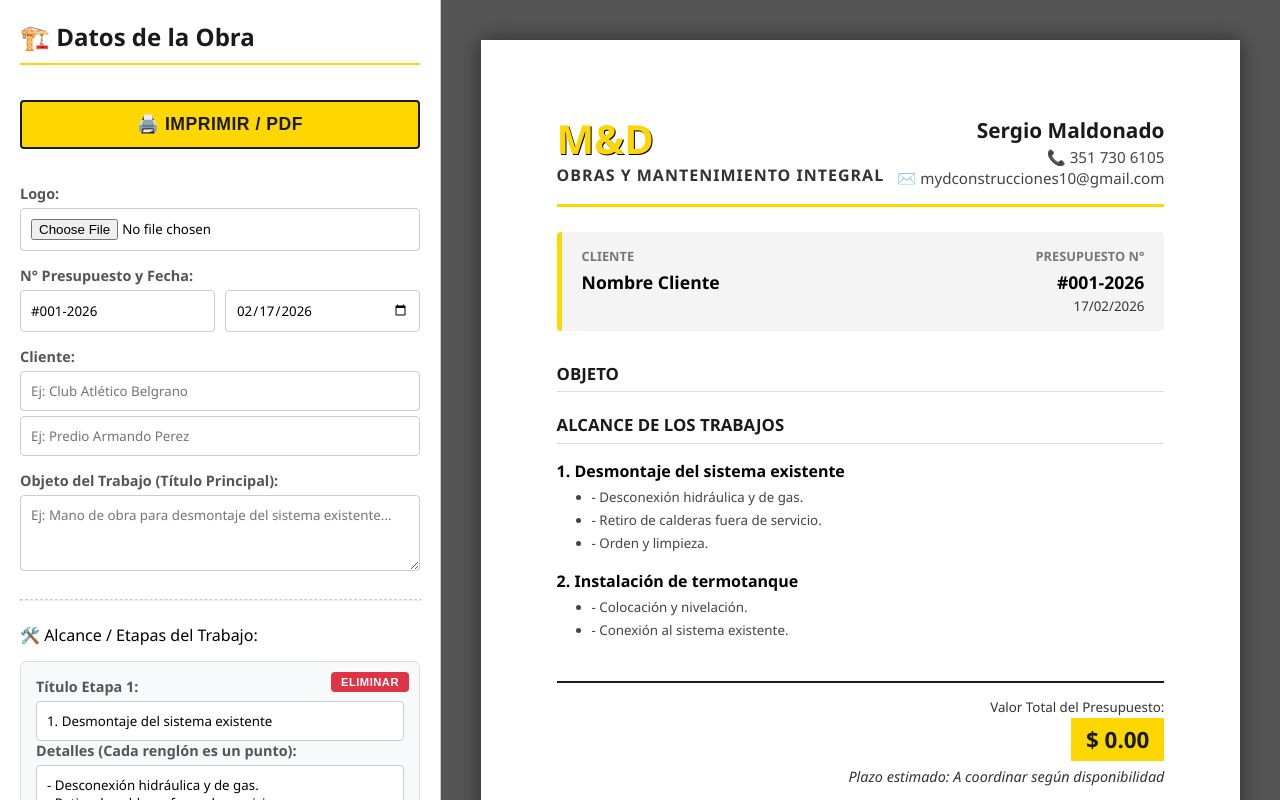
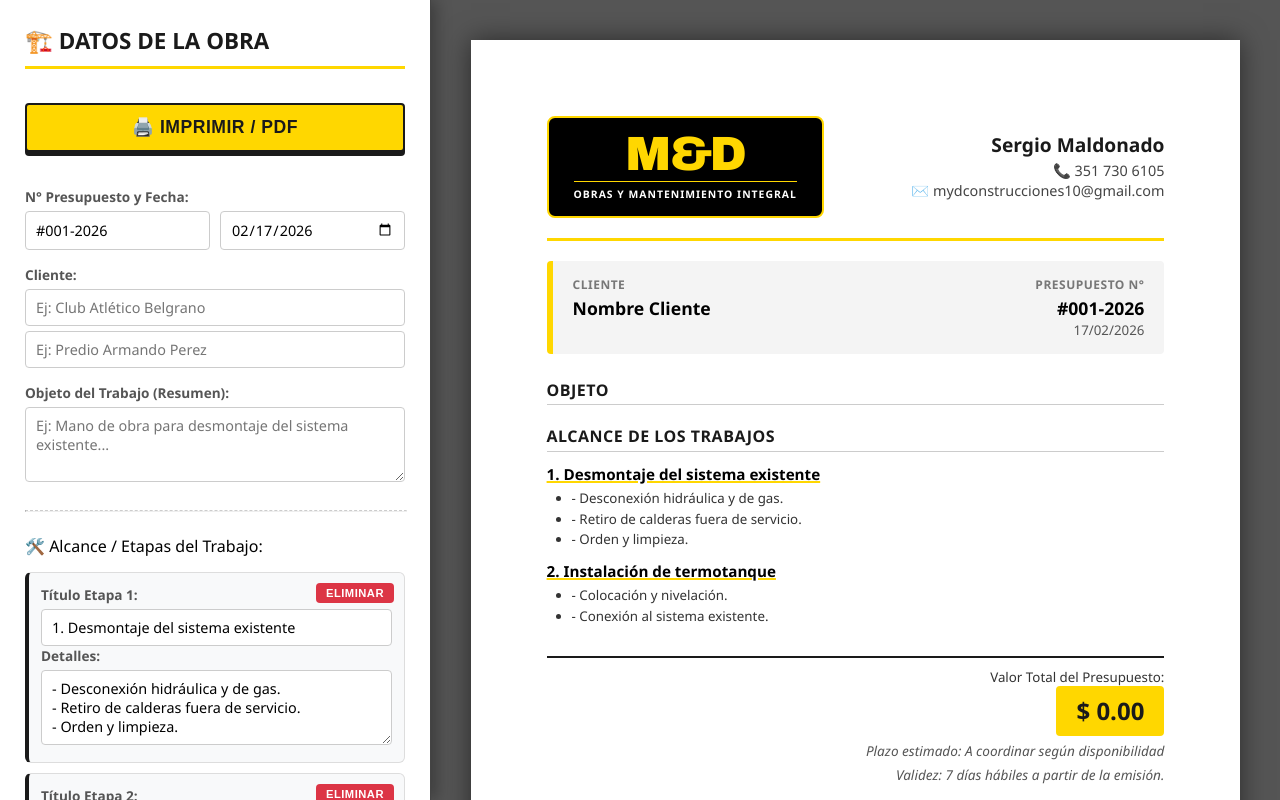
Before and after one commit to xavi-di16/Presupuestos-MYD, a plain HTML site: page index.html in a window 1280 px wide. Drawn offline with Linux system fonts and the light colour scheme.

Commit message:
Refactor index.html for improved layout and design
Updated styles and structure for better layout and usability.

```diff
--- a/index.html
+++ b/index.html
@@ -1,3 +1,4 @@
+
 <!DOCTYPE html>
 <html lang="es">
 <head>
@@ -8,7 +9,7 @@
         :root {
             --primary: #FFD700; /* Amarillo M&D */
             --dark: #1a1a1a;
-            --gray: #f8f9fa;
+            --gray: #f0f0f0;
             --text-color: #333;
         }
 
@@ -16,7 +17,7 @@
             font-family: 'Segoe UI', Tahoma, Geneva, Verdana, sans-serif;
             margin: 0;
             padding: 0;
-            background-color: #e9e9e9;
+            background-color: var(--dark); /* Fondo oscuro para resaltar la hoja */
             display: flex;
             height: 100vh;
             overflow: hidden;
@@ -24,38 +25,48 @@
 
         /* --- EDITOR (IZQUIERDA) --- */
         .editor-panel {
-            width: 400px;
+            width: 380px;
             background: #fff;
-            padding: 20px;
-            border-right: 1px solid #ccc;
+            padding: 25px;
+            border-right: 1px solid #444;
             overflow-y: auto;
-            box-shadow: 2px 0 10px rgba(0,0,0,0.1);
+            box-shadow: 5px 0 15px rgba(0,0,0,0.3);
             display: flex;
             flex-direction: column;
             gap: 15px;
             flex-shrink: 0;
+            z-index: 10;
         }
 
-        .editor-panel h2 { margin-top: 0; color: var(--dark); font-size: 1.5rem; border-bottom: 2px solid var(--primary); padding-bottom: 10px; }
+        .editor-panel h2 {
+            margin-top: 0;
+            color: var(--dark);
+            font-size: 1.4rem;
+            border-bottom: 3px solid var(--primary);
+            padding-bottom: 10px;
+            text-transform: uppercase;
+        }
 
-        .form-group label { display: block; font-weight: bold; margin-bottom: 5px; font-size: 0.9rem; color: #555; }
-        .form-group input, .form-group textarea, .form-group select {
+        .form-group label { display: block; font-weight: bold; margin-bottom: 5px; font-size: 0.85rem; color: #555; }
+        .form-group input, .form-group textarea {
             width: 100%;
-            padding: 10px;
+            padding: 8px 10px;
             border: 1px solid #ccc;
             border-radius: 4px;
             box-sizing: border-box;
             font-family: inherit;
+            font-size: 0.9rem;
         }
-        .form-group textarea { resize: vertical; }
+        .form-group textarea { resize: vertical; min-height: 60px; }
 
         .section-card {
             background: #f8f9fa;
             border: 1px solid #ddd;
-            padding: 15px;
+            padding: 12px;
             border-radius: 6px;
             margin-bottom: 10px;
             position: relative;
+            border-left: 4px solid var(--dark);
         }
 
         .btn {
@@ -71,7 +82,7 @@
             text-transform: uppercase;
             letter-spacing: 0.5px;
         }
-        .btn:hover { opacity: 0.9; }
+        .btn:hover { opacity: 0.9; transform: translateY(-1px); }
         .btn-add { background-color: #28a745; color: white; margin-top: 5px;}
         .btn-remove {
             background-color: #dc3545; color: white;
@@ -79,135 +90,231 @@
             font-size: 0.7rem;
             position: absolute; right: 10px; top: 10px;
         }
-        .btn-print { background-color: var(--primary); color: var(--dark); font-size: 1.1rem; border: 2px solid var(--dark); margin-bottom: 20px;}
+        .btn-print {
+            background-color: var(--primary);
+            color: var(--dark);
+            font-size: 1.1rem;
+            border: 2px solid var(--dark);
+            margin-bottom: 20px;
+            box-shadow: 0 4px 0 var(--dark);
+        }
+        .btn-print:active { box-shadow: 0 2px 0 var(--dark); transform: translateY(2px); }
 
         /* --- PREVIEW (DERECHA) --- */
         .preview-container {
             flex-grow: 1;
             padding: 40px;
             overflow-y: auto;
-            background: #555;
+            background-color: #555; /* Fondo gris oscuro alrededor de la hoja */
             display: flex;
             justify-content: center;
+            align-items: flex-start; /* Alineado arriba para que crezca hacia abajo */
         }
 
         .a4-page {
             width: 210mm;
             min-height: 297mm;
+            height: auto;
             background: white;
             padding: 20mm 20mm;
-            box-shadow: 0 0 20px rgba(0,0,0,0.5);
+            box-shadow: 0 0 25px rgba(0,0,0,0.5);
             position: relative;
             box-sizing: border-box;
             color: var(--text-color);
+            margin-bottom: 40px;
         }
 
         /* --- DISEÑO DEL DOCUMENTO --- */
         header {
-            display: flex;
-            justify-content: space-between;
-            align-items: center; /* Alineado al centro verticalmente */
-            margin-bottom: 10px;
+            display: grid;
+            grid-template-columns: auto 1fr;
+            gap: 20px;
+            align-items: center;
+            margin-bottom: 20px;
         }
 
-        .header-left img {
-            max-width: 160px;
-            max-height: 100px;
-            object-fit: contain; /* Asegura que el logo se vea bien */
+        .header-left {
+            /* Contenedor del logo fijo */
+            display: flex;
+            flex-direction: column;
+            justify-content: center;
+        }
+
+        /* ESTILO LOGO NEGRO Y DORADO INTEGRADO */
+        .logo-badge {
+            background-color: #000;
+            padding: 15px 25px;
+            border-radius: 8px;
+            display: inline-block;
+            text-align: center;
+            border: 2px solid var(--primary);
+            /* Forzar impresión de fondo negro */
+            -webkit-print-color-adjust: exact !important;
+            print-color-adjust: exact !important;
+        }
+
+        .logo-main {
+            font-family: 'Arial Black', sans-serif;
+            font-size: 3rem;
+            line-height: 0.9;
+            font-weight: 900;
+            color: var(--primary); /* Dorado */
+            letter-spacing: -2px;
+            margin-bottom: 5px;
+            -webkit-print-color-adjust: exact !important;
+            print-color-adjust: exact !important;
+        }
+
+        .logo-sub {
+            font-family: 'Segoe UI', sans-serif;
+            font-size: 0.65rem;
+            font-weight: bold;
+            letter-spacing: 1px;
+            color: #fff; /* Blanco */
+            text-transform: uppercase;
+            border-top: 1px solid var(--primary);
+            padding-top: 5px;
+            display: block;
+            -webkit-print-color-adjust: exact !important;
+            print-color-adjust: exact !important;
         }
 
         .header-right {
             text-align: right;
-            font-size: 0.95rem;
+            font-size: 0.9rem;
             line-height: 1.4;
             color: #444;
         }
-        .header-right strong { font-size: 1.3rem; color: var(--dark); display: block; margin-bottom: 2px; }
+        .header-right strong { font-size: 1.2rem; color: var(--dark); display: block; margin-bottom: 2px; }
         .header-right .contact-item { display: flex; align-items: center; justify-content: flex-end; gap: 5px; }
 
         .separator-line {
             height: 3px;
             background-color: var(--primary);
             width: 100%;
-            margin: 15px 0 25px 0;
+            margin: 10px 0 20px 0;
+            -webkit-print-color-adjust: exact !important; print-color-adjust: exact !important;
         }
 
+        /* Grid en lugar de Flex para evitar errores de impresión */
         .client-info-box {
             background-color: #f4f4f4;
             padding: 15px 20px;
             border-radius: 4px;
-            border-left: 5px solid var(--primary);
-            display: flex;
-            justify-content: space-between;
-            margin-bottom: 30px;
+            border-left: 6px solid var(--primary);
+            display: grid;
+            grid-template-columns: 2fr 1fr; /* 2 partes cliente, 1 parte fecha */
+            gap: 20px;
+            margin-bottom: 25px;
+            align-items: start;
+            -webkit-print-color-adjust: exact !important; print-color-adjust: exact !important;
         }
-        .client-info-box h3 { margin: 0 0 5px 0; font-size: 0.8rem; text-transform: uppercase; color: #777; }
-        .client-info-box p { margin: 0; font-size: 1.1rem; font-weight: 600; color: #000; }
+        .client-info-col h3 { margin: 0 0 5px 0; font-size: 0.75rem; text-transform: uppercase; color: #777; letter-spacing: 0.5px; }
+        .client-info-col p { margin: 0; font-size: 1.1rem; font-weight: 700; color: #000; line-height: 1.2; }
+        .client-info-col small { color: #555; display: block; margin-top: 2px; }
 
         .doc-body {
-            line-height: 1.5;
+            line-height: 1.4;
             font-size: 10pt;
         }
 
-        .doc-section { margin-bottom: 20px; }
+        .doc-section {
+            margin-bottom: 20px;
+            break-inside: avoid;
+            page-break-inside: avoid;
+        }
 
         .section-title {
-            font-weight: bold;
+            font-weight: 800;
             text-transform: uppercase;
             color: var(--dark);
-            border-bottom: 1px solid #ddd;
-            padding-bottom: 5px;
-            margin-bottom: 10px;
-            font-size: 1.05rem;
+            border-bottom: 1px solid #ccc;
+            padding-bottom: 3px;
+            margin-bottom: 8px;
+            font-size: 1rem;
+            letter-spacing: 0.5px;
         }
 
+        #outObject { margin-bottom: 15px; }
+
         .work-item-title {
-            font-weight: bold;
-            font-size: 1rem;
-            margin-top: 15px;
+            font-weight: 700;
+            font-size: 0.95rem;
+            margin-top: 12px;
             color: #000;
+            text-decoration: underline;
+            text-decoration-color: var(--primary);
+            text-decoration-thickness: 2px;
         }
 
-        .work-item-content {
-            margin-top: 5px;
-            padding-left: 15px;
-            color: #444;
-        }
-        .work-item-content ul { margin: 0; padding-left: 15px; }
-        .work-item-content li { margin-bottom: 3px; }
+        .work-item-content { margin-top: 4px; padding-left: 5px; color: #333; }
+        .work-item-content ul { margin: 0; padding-left: 20px; }
+        .work-item-content li { margin-bottom: 2px; }
 
         .price-section {
-            margin-top: 40px;
+            margin-top: 30px;
             text-align: right;
             border-top: 2px solid var(--dark);
-            padding-top: 15px;
+            padding-top: 10px;
+            break-inside: avoid;
+            page-break-inside: avoid;
         }
-        .price-text { font-size: 1.4rem; font-weight: bold; color: var(--dark); background: var(--primary); padding: 5px 15px; display: inline-block; }
-        .price-note { font-size: 0.9rem; margin-top: 5px; font-style: italic; }
+        .price-text {
+            font-size: 1.5rem;
+            font-weight: 800;
+            color: var(--dark);
+            background: var(--primary);
+            padding: 8px 20px;
+            display: inline-block;
+            border-radius: 4px;
+            -webkit-print-color-adjust: exact !important; print-color-adjust: exact !important;
+        }
+        .price-note { font-size: 0.85rem; margin-top: 5px; font-style: italic; color: #555; }
 
         .footer {
-            margin-top: 50px;
-            font-size: 0.85rem;
+            margin-top: 40px;
+            font-size: 0.8rem;
             color: #666;
-            border-top: 1px solid #eee;
+            border-top: 1px solid #ddd;
             padding-top: 15px;
-            display: flex;
-            justify-content: space-between;
+            display: grid;
+            grid-template-columns: 1fr auto;
+            gap: 30px;
+            break-inside: avoid;
+            page-break-inside: avoid;
         }
+        .footer-payment { white-space: pre-line; line-height: 1.4; }
+        .footer-sign { text-align: right; display: flex; flex-direction: column; justify-content: flex-end; }
 
-        /* --- IMPRESIÓN --- */
+        /* --- ESTILOS DE IMPRESIÓN CORREGIDOS --- */
         @media print {
-            body { background: white; height: auto; display: block; overflow: visible; }
-            .editor-panel { display: none; }
-            .preview-container { display: block; padding: 0; margin: 0; background: white; }
+            body {
+                background-color: white !important;
+                margin: 0 !important;
+                display: block !important;
+                overflow: visible !important;
+                height: auto !important;
+            }
+            .editor-panel { display: none !important; }
+            .preview-container {
+                display: block !important;
+                padding: 0 !important;
+                margin: 0 !important;
+                background-color: white !important;
+                width: 100% !important;
+            }
             .a4-page {
-                box-shadow: none;
-                margin: 0;
-                width: 100%;
-                padding: 0; /* Ajustar márgenes de impresión en el diálogo del sistema */
-                min-height: auto;
+                box-shadow: none !important;
+                margin: 0 !important;
+                padding: 1.5cm !important;
+                width: 100% !important;
+                border: none !important;
+                min-height: 0 !important; /* Reset para impresión */
+                height: auto !important;
             }
-            @page { margin: 1.5cm; size: A4; }
+            /* Forzar blanco y negro estricto excepto donde marcamos colores */
+            * { -webkit-print-color-adjust: exact !important; print-color-adjust: exact !important; }
+            @page { margin: 0; size: auto; }
         }
     </style>
 </head>
@@ -217,11 +324,6 @@
     <div class="editor-panel">
         <h2>🏗️ Datos de la Obra</h2>
         <button onclick="window.print()" class="btn btn-print">🖨️ Imprimir / PDF</button>
-
-        <div class="form-group">
-            <label>Logo:</label>
-            <input type="file" id="logoInput" accept="image/*" onchange="loadLogo(event)">
-        </div>
 
         <div class="form-group">
             <label>N° Presupuesto y Fecha:</label>
@@ -238,7 +340,7 @@
         </div>
 
         <div class="form-group">
-            <label>Objeto del Trabajo (Título Principal):</label>
+            <label>Objeto del Trabajo (Resumen):</label>
             <textarea id="inObject" rows="3" oninput="update()" placeholder="Ej: Mano de obra para desmontaje del sistema existente..."></textarea>
         </div>
 
@@ -248,7 +350,7 @@
         <div id="sectionsContainer">
             <!-- Las secciones se crean aquí -->
         </div>
-        <button class="btn btn-add" onclick="addSection()">+ Agregar Etapa (Ej: 1. Desmontaje)</button>
+        <button class="btn btn-add" onclick="addSection()">+ Agregar Etapa</button>
 
         <hr style="width:100%; border-top:1px dashed #ccc;">
 
@@ -266,6 +368,11 @@
             <label>Plazo de Ejecución:</label>
             <input type="text" id="inTime" value="A coordinar según disponibilidad" oninput="update()">
         </div>
+
+        <div class="form-group" style="margin-top: 15px; border-top: 2px solid var(--primary); padding-top: 15px;">
+            <label>📝 Condiciones de Pago:</label>
+            <textarea id="inPayment" rows="4" oninput="update()">Forma de Pago: 50% Anticipo - 50% Contra entrega&#13;&#10;Transferencia Bancaria: CBU 0000000000</textarea>
+        </div>
     </div>
 
     <!-- PREVIEW -->
@@ -275,9 +382,11 @@
             <!-- Header -->
             <header>
                 <div class="header-left">
-                    <img id="logoImg" src="" alt="Logo" style="display:none;">
-                    <div id="logoFallback" style="font-size:2.5rem; font-weight:900; color:var(--primary); text-shadow:1px 1px 0 #000; line-height:1;">M&D</div>
-                    <div style="font-weight:bold; letter-spacing:1px; margin-top:5px;">OBRAS Y MANTENIMIENTO INTEGRAL</div>
+                    <!-- Logo "Negro y Dorado" Fijo -->
+                    <div class="logo-badge">
+                        <div class="logo-main">M&D</div>
+                        <div class="logo-sub">OBRAS Y MANTENIMIENTO INTEGRAL</div>
+                    </div>
                 </div>
                 <div class="header-right">
                     <strong>Sergio Maldonado</strong>
@@ -288,14 +397,14 @@
 
             <div class="separator-line"></div>
 
-            <!-- Client Box -->
+            <!-- Client Box: GRID para no romperse -->
             <div class="client-info-box">
-                <div>
+                <div class="client-info-col">
                     <h3>Cliente</h3>
                     <p id="outClient">Nombre del Cliente</p>
-                    <small id="outClientDetail" style="color:#666;">Detalle</small>
+                    <small id="outClientDetail">Detalle</small>
                 </div>
-                <div style="text-align:right;">
+                <div class="client-info-col" style="text-align:right;">
                     <h3>Presupuesto N°</h3>
                     <p id="outNum">#000</p>
                     <small id="outDate">00/00/0000</small>
@@ -330,15 +439,19 @@
                     <div>Valor Total del Presupuesto:</div>
                     <div class="price-text" id="outPrice">$ 0.00</div>
                     <div class="price-note">Plazo estimado: <span id="outTime">---</span></div>
-                    <div class="price-note" style="margin-top:10px; font-size:0.8rem;">Validez: 7 días hábiles a partir de la emisión.</div>
+                    <div class="price-note">Validez: 7 días hábiles a partir de la emisión.</div>
                 </div>
 
             </div>
 
             <!-- Footer -->
             <div class="footer">
-                <div>Forma de Pago: 50% Anticipo - 50% Contra entrega</div>
-                <div>Firma: __________________________</div>
+                <div class="footer-payment" id="outPayment">
+                    <!-- Texto de pago -->
+                </div>
+                <div class="footer-sign">
+                    <div style="border-top: 1px solid #000; width: 200px; padding-top: 5px; margin-top: 30px; text-align: center;">Firma</div>
+                </div>
             </div>
 
         </div>
@@ -348,7 +461,6 @@
         const today = new Date().toISOString().split('T')[0];
         document.getElementById('inDate').value = today;
 
-        // Estructura de datos para las secciones
         let sections = [
             { title: "1. Desmontaje del sistema existente", content: "- Desconexión hidráulica y de gas.\n- Retiro de calderas fuera de servicio.\n- Orden y limpieza." },
             { title: "2. Instalación de termotanque", content: "- Colocación y nivelación.\n- Conexión al sistema existente." }
@@ -368,13 +480,13 @@
                         <input type="text" value="${sec.title}" oninput="updateSection(${index}, 'title', this.value)" placeholder="Ej: 1. Instalación de gas">
                     </div>
                     <div class="form-group">
-                        <label>Detalles (Cada renglón es un punto):</label>
+                        <label>Detalles:</label>
                         <textarea rows="3" oninput="updateSection(${index}, 'content', this.value)">${sec.content}</textarea>
                     </div>
                 `;
                 container.appendChild(card);
             });
-            update(); // Actualizar preview
+            update();
         }
 
         function addSection() {
@@ -394,7 +506,6 @@
 
         function formatList(text) {
             if(!text) return '';
-            // Convierte saltos de línea en items de lista HTML
             const lines = text.split('\n');
             let html = '<ul style="margin:0; padding-left:20px;">';
             lines.forEach(line => {
@@ -405,7 +516,6 @@
         }
 
         function update() {
-            // Header Info
             document.getElementById('outClient').innerText = document.getElementById('inClient').value || 'Nombre Cliente';
             document.getElementById('outClientDetail').innerText = document.getElementById('inClientDetail').value;
             document.getElementById('outNum').innerText = document.getElementById('inNum').value;
@@ -416,12 +526,11 @@
                 document.getElementById('outDate').innerText = `${da}/${m}/${y}`;
             }
 
-            // Body Info
             document.getElementById('outObject').innerText = document.getElementById('inObject').value;
             document.getElementById('outPrice').innerText = document.getElementById('inPrice').value;
             document.getElementById('outTime').innerText = document.getElementById('inTime').value;
+            document.getElementById('outPayment').innerText = document.getElementById('inPayment').value;
 
-            // Render Alcance
             const sectionsDiv = document.getElementById('outSections');
             sectionsDiv.innerHTML = '';
             sections.forEach(sec => {
@@ -433,7 +542,6 @@
                 sectionsDiv.appendChild(div);
             });
 
-            // Notas
             const notes = document.getElementById('inNotes').value;
             const notesDiv = document.getElementById('notesSection');
             if(notes.trim()) {
@@ -444,18 +552,6 @@
             }
         }
 
-        function loadLogo(event) {
-            const img = document.getElementById('logoImg');
-            const fallback = document.getElementById('logoFallback');
-            if(event.target.files && event.target.files[0]) {
-                img.src = URL.createObjectURL(event.target.files[0]);
-                img.onload = () => URL.revokeObjectURL(img.src);
-                img.style.display = 'block';
-                fallback.style.display = 'none';
-            }
-        }
-
-        // Init
         renderSectionsInputs();
         update();
     </script>
```
